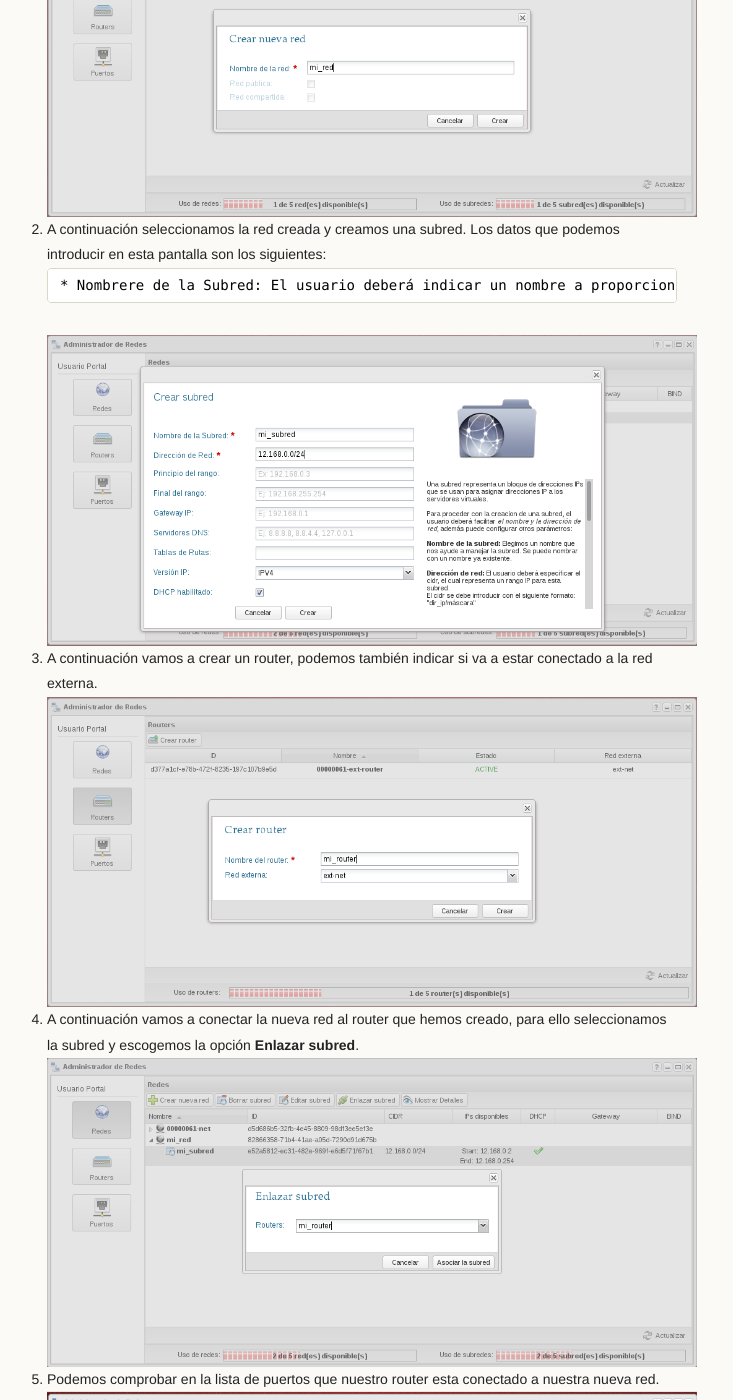
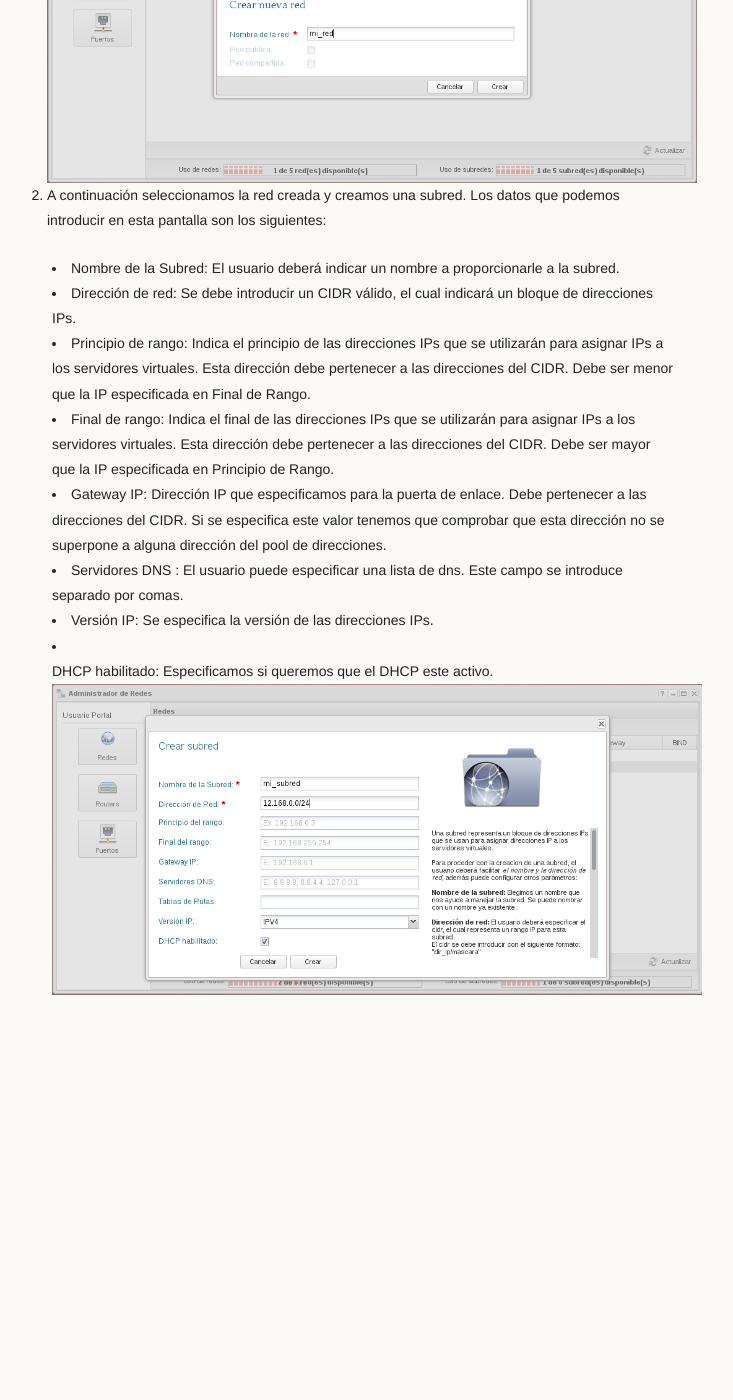
Before and after one commit to iesgn/cloud2, a Jekyll site: the page built from curso/u4/red1.md, in a window 1280 px wide and 1400 px high, scrolled down 1375 px. Shown: the whole window, without its empty margins (283-1016 px from the left). Built offline with Jekyll 4.4.1, drawn with Linux system fonts in a browser that asks for light colours; after the commit the page ends 2442 px from its top, so only the background shows below that; some of the changed text lies outside the part shown.

Commit message:
Unidad 4. red1.md router1.md

```diff
--- a/curso/u4/red1.md
+++ b/curso/u4/red1.md
@@ -1,11 +1,10 @@
 ---
 layout: blog
-tittle: Utilización de OpenStack (3), redes
+tittle: Creación de una red privada y una subred asociada
 menu:
-  - Unidad 4
+  - Unidades
 ---
 
-## Demostración 1: Creación de red y subred.
 
 El esquema de red por defecto que nos encontramos en nuestro proyecto esta definido por un router conectado a la red externa, y una red interna donde se conectan las instancias. Podríamos resumirlo en el siguiente esquema:
 
@@ -22,25 +21,13 @@ En esta demostración vamos a crear una nueva red, una nueva subred y un nuevo r
 2. A continuación seleccionamos la red creada y creamos una subred. Los datos que podemos introducir en esta pantalla son los siguientes:
 
 
-   	* Nombrere de la Subred: El usuario deberá indicar un nombre a proporcionarle a la subred.
-	* Dirección de red: Se debe introducir un CIDR válido, el cual indicará un bloque de direcciones IPs.
-	* Principio de rango: Indica el principio de las direcciones IPs que se utilizarán para asignar IPs a los servidores virtuales. Esta dirección debe pertenecer a las direcciones del CIDR. Debe ser menor que la IP especificada en Final de Rango.
-	* Final de rango: Indica el final de las direcciones IPs que se utilizarán para asignar IPs a los servidores virtuales. Esta dirección debe pertenecer a las direcciones del CIDR. Debe ser mayor que la IP especificada en Principio de Rango.
-	* Gateway IP: Dirección IP que especificamos para la puerta de enlace. Debe pertenecer a las direcciones del CIDR. Si se especifica este valor tenemos que comprobar que esta dirección no se superpone a alguna dirección del pool de direcciones.
-	* Servidores DNS : El usuario puede especificar una lista de dns. Este campo se introduce separado por comas.
-	* Versión IP: Se especifica la versión de las direcciones IPs.
-	* DHCP habilitado: Especificamos si queremos que el DHCP este activo.
+* Nombre de la Subred: El usuario deberá indicar un nombre a proporcionarle a la subred.
+* Dirección de red: Se debe introducir un CIDR válido, el cual indicará un bloque de direcciones IPs.
+* Principio de rango: Indica el principio de las direcciones IPs que se utilizarán para asignar IPs a los servidores virtuales. Esta dirección debe pertenecer a las direcciones del CIDR. Debe ser menor que la IP especificada en Final de Rango.
+* Final de rango: Indica el final de las direcciones IPs que se utilizarán para asignar IPs a los servidores virtuales. Esta dirección debe pertenecer a las direcciones del CIDR. Debe ser mayor que la IP especificada en Principio de Rango.
+* Gateway IP: Dirección IP que especificamos para la puerta de enlace. Debe pertenecer a las direcciones del CIDR. Si se especifica este valor tenemos que comprobar que esta dirección no se superpone a alguna dirección del pool de direcciones.
+* Servidores DNS : El usuario puede especificar una lista de dns. Este campo se introduce separado por comas.
+* Versión IP: Se especifica la versión de las direcciones IPs.
+* DHCP habilitado: Especificamos si queremos que el DHCP este activo.
 
 	![red](img/net2.png)
-
-3. A continuación vamos a crear un router, podemos también indicar si va a estar conectado a la red externa.
-
-	![red](img/net3.png)
-
-4. A continuación vamos a conectar la nueva red al router que hemos creado, para ello seleccionamos la subred y escogemos la opción **Enlazar subred**.
-
-	![red](img/net4.png)
-
-5. Podemos comprobar en la lista de puertos que nuestro router esta conectado a nuestra nueva red.
-
-	![red](img/net7.png)
```
